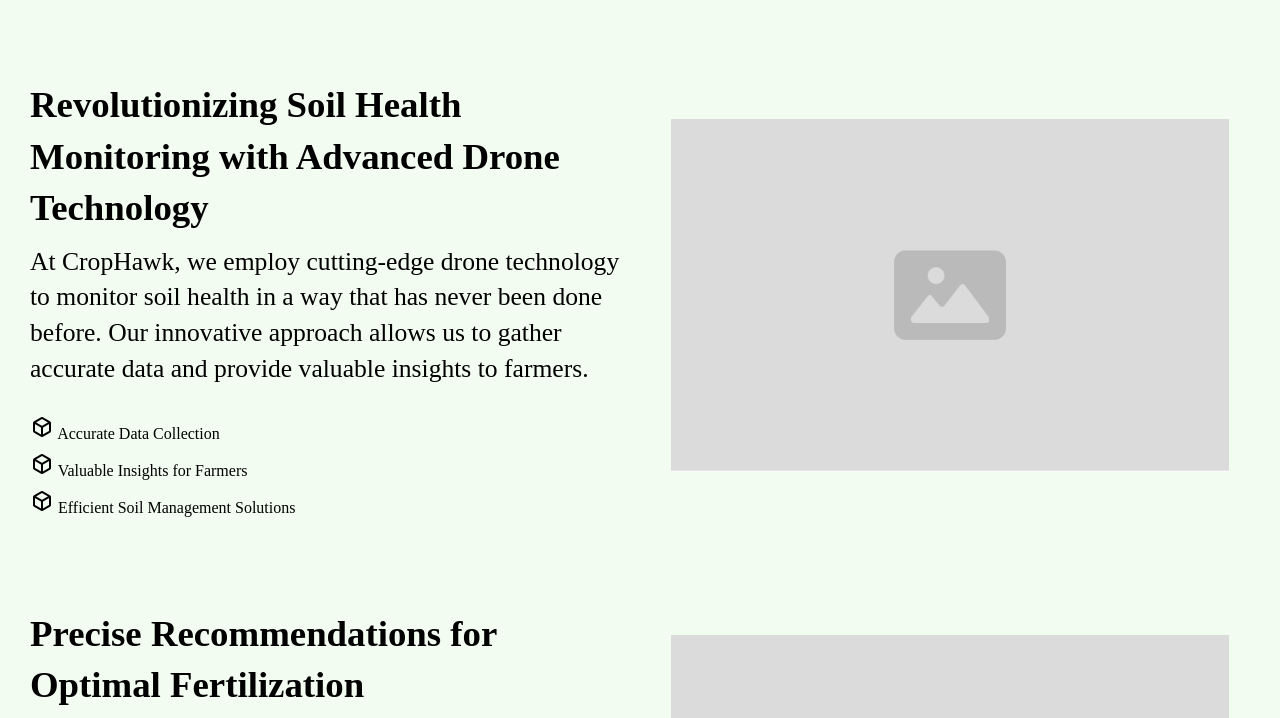
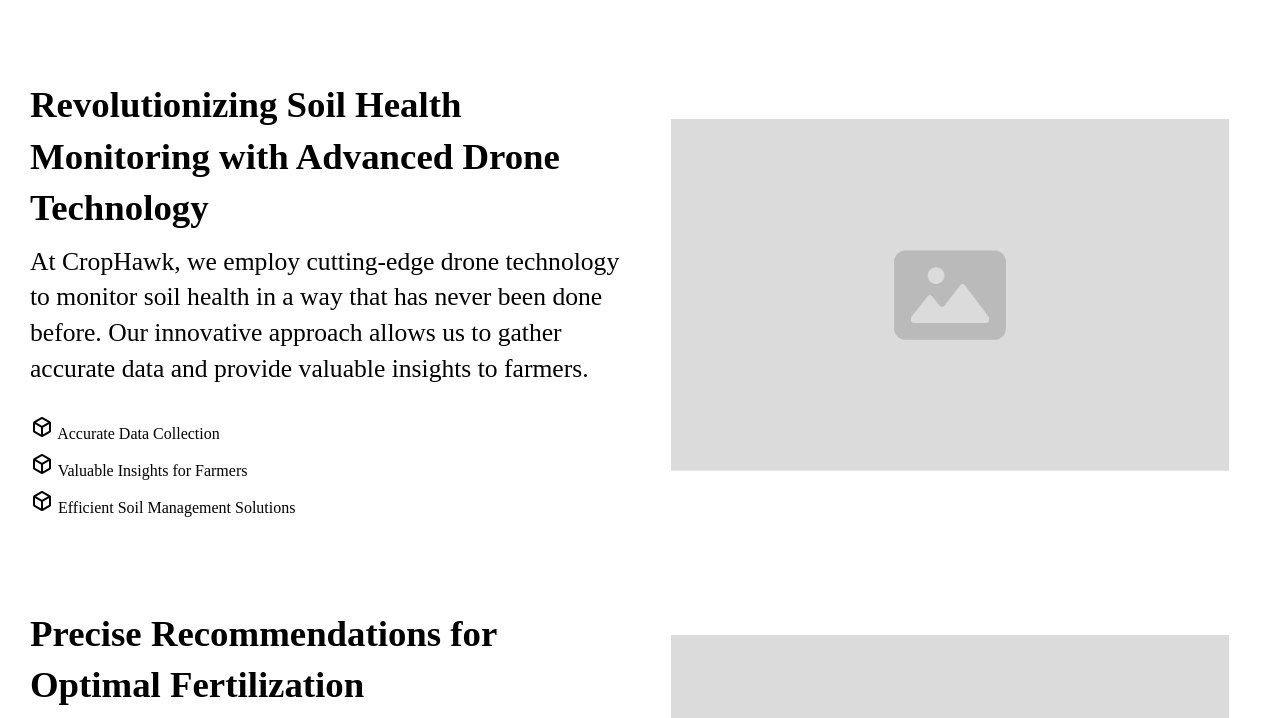
Before and after one commit to yatharth-2906/CH, a plain HTML site: page index.html in a window 1280 px wide. Shown: the part 919-1637 px from the top of the page. Drawn offline with nearby package versions, Linux system fonts and the light colour scheme.

Commit message:
Update index.css

```diff
--- a/index.css
+++ b/index.css
@@ -1,6 +1,7 @@
 /* variables */
 :root{
-    --primary: #f2fcf0;
+    /* --primary: #f2fcf0; */
+    --primary: white;
   }
 
 /* reset */
```
